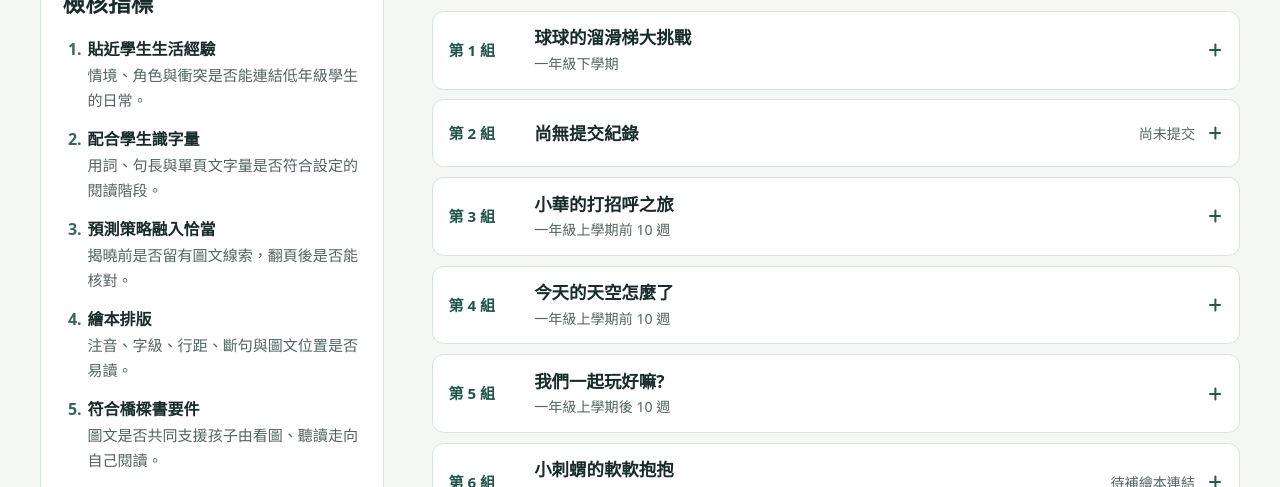
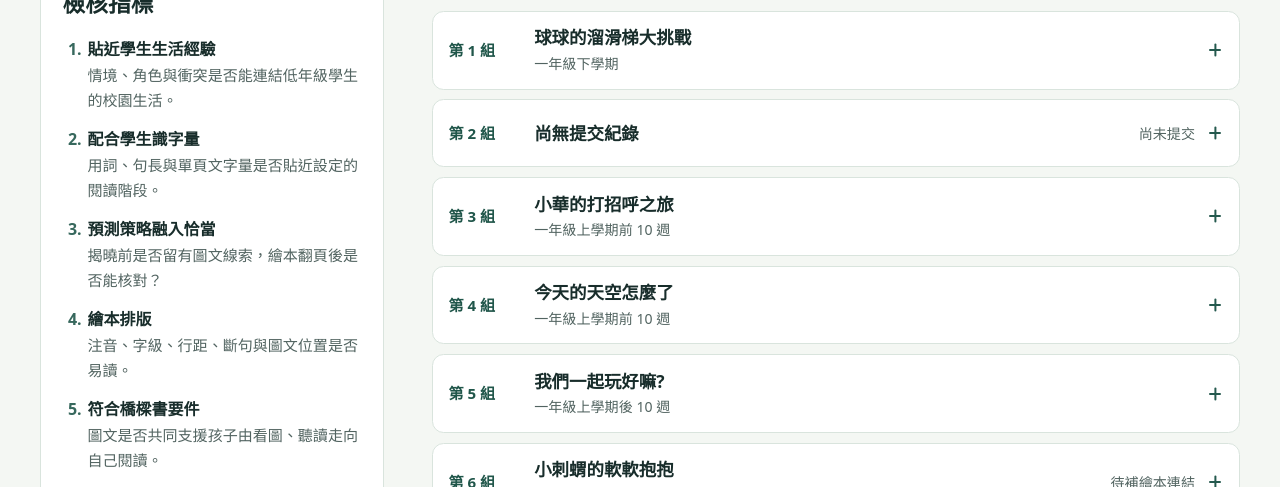
Before and after one commit to tnyenningsu/web, a plain HTML site: page w11-picturebook-feedback/index.html in a window 1280 px wide. Shown: the part 313-800 px from the top of the page. Drawn offline with Linux system fonts and the light colour scheme.

Commit message:
Refine the first three W11 review criteria

```diff
--- a/w11-picturebook-feedback/index.html
+++ b/w11-picturebook-feedback/index.html
@@ -103,9 +103,9 @@ summary:hover, .group[open] > summary { background: var(--teal-soft); }
   <aside class="rubric" aria-labelledby="rubric-title">
     <h2 id="rubric-title">檢核指標</h2>
     <ol class="indicators">
-      <li><strong>貼近學生生活經驗</strong><span>情境、角色與衝突是否能連結低年級學生的日常。</span></li>
-      <li><strong>配合學生識字量</strong><span>用詞、句長與單頁文字量是否符合設定的閱讀階段。</span></li>
-      <li><strong>預測策略融入恰當</strong><span>揭曉前是否留有圖文線索，翻頁後是否能核對。</span></li>
+      <li><strong>貼近學生生活經驗</strong><span>情境、角色與衝突是否能連結低年級學生的校園生活。</span></li>
+      <li><strong>配合學生識字量</strong><span>用詞、句長與單頁文字量是否貼近設定的閱讀階段。</span></li>
+      <li><strong>預測策略融入恰當</strong><span>揭曉前是否留有圖文線索，繪本翻頁後是否能核對？</span></li>
       <li><strong>繪本排版</strong><span>注音、字級、行距、斷句與圖文位置是否易讀。</span></li>
       <li><strong>符合橋樑書要件</strong><span>圖文是否共同支援孩子由看圖、聽讀走向自己閱讀。</span></li>
       <li><strong>圖文相符</strong><span>插圖的人物、動作、情緒與場景是否對應文字。</span></li>
```
